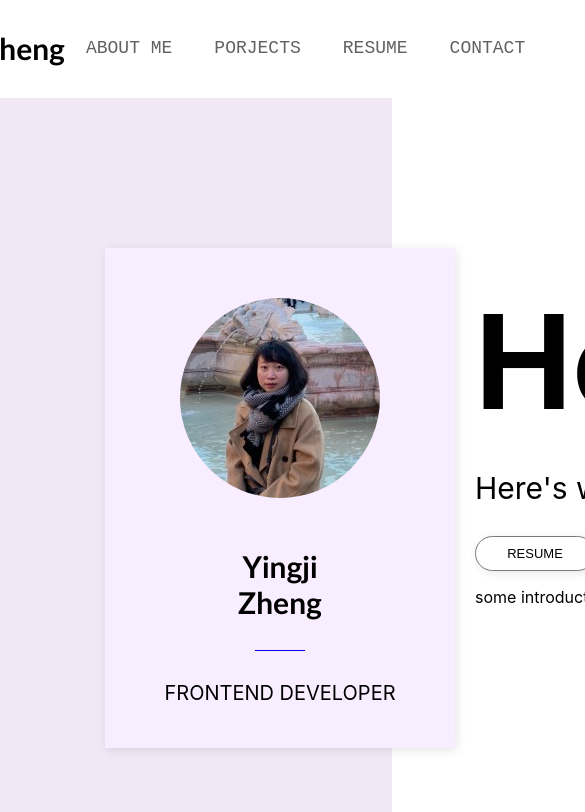
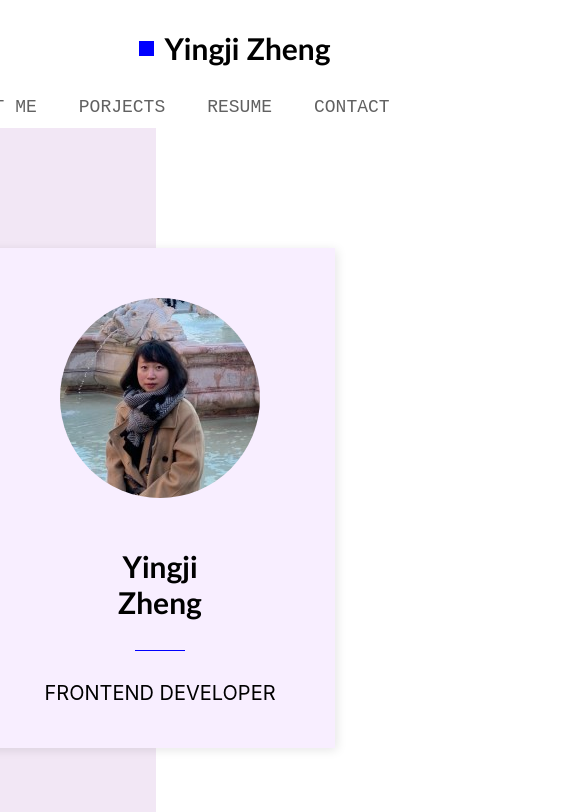
Before and after one commit to zzzzizi/my-profile, a React (Create React App) app: page / in a window 390 px wide. Shown: the top 812 px of the page, 585 px wide, since content can reach past the window. Built offline with nearby package versions, Linux system fonts and the light colour scheme.

Commit message:
update media query

```diff
--- a/src/bar/bar.css
+++ b/src/bar/bar.css
@@ -4,6 +4,7 @@
   justify-content: center;
   background-color: white;
 }
+
 .bar__left {
   flex: 1;
   display: flex;
@@ -29,3 +30,12 @@
   justify-content: end;
   margin-right: 50px;
 }
+@media only screen and (max-width: 720px) {
+  .bar {
+    display: flex;
+    flex-direction: column;
+  }
+  .bar__right {
+    margin-bottom: 10px;
+  }
+}
--- a/src/component/myProfile/myProfile.css
+++ b/src/component/myProfile/myProfile.css
@@ -2,8 +2,13 @@
   display: flex;
   justify-content: center;
   margin-top: -2px;
-  height: 100vh;
+
   background: linear-gradient(to right, rgb(242, 231, 245) 40%, white 40%);
+}
+@media only screen and (min-width: 721px) {
+  .profile {
+    height: 100vh;
+  }
 }
 .profile__content {
   display: flex;
@@ -26,7 +31,7 @@
   margin-bottom: 50px;
 }
 
-.profile__nanme {
+.profile__name {
   font-size: 30px;
   font-family: 'Gill Sans', 'Gill Sans MT', Calibri, 'Trebuchet MS', sans-serif;
   font-weight: bolder;
@@ -63,3 +68,13 @@
   width: 400px;
   display: flex;
 }
+@media only screen and (max-width: 720px) {
+  .profile__content {
+    display: flex;
+    flex-direction: column;
+  }
+  .profile {
+    overflow: auto;
+    height: auto;
+  }
+}
--- a/src/component/myProfile/myProfile.tsx
+++ b/src/component/myProfile/myProfile.tsx
@@ -11,8 +11,8 @@ export const MyProfile = () => {
       <div className="profile__content">
         <div className="card__container">
           <img src={myPic} alt="Me" className="pic" />
-          <p className="profile__nanme">Yingji</p>
-          <p className="profile__nanme">Zheng</p>
+          <p className="profile__name">Yingji</p>
+          <p className="profile__name">Zheng</p>
           <div className="line"></div>
           <p className="title">FRONTEND DEVELOPER</p>
         </div>
--- a/src/page/aboutMe.css
+++ b/src/page/aboutMe.css
@@ -1,10 +1,18 @@
 .me {
   display: flex;
   width: 100%;
-  height: 100vh;
-  min-width: 980px;
 }
-
+@media only screen and (min-width: 721px) {
+  .me {
+    height: 100vh;
+    min-width: 980px;
+  }
+}
 .me__right {
   width: 100%;
 }
+@media only screen and (max-width: 720px) {
+  .me__right {
+    width: 100%;
+  }
+}
--- a/src/page/home.tsx
+++ b/src/page/home.tsx
@@ -1,3 +1,3 @@
 export const Home = () => {
-  return <div>Home</div>;
+  return <div>Welcome to my website</div>;
 };
```
